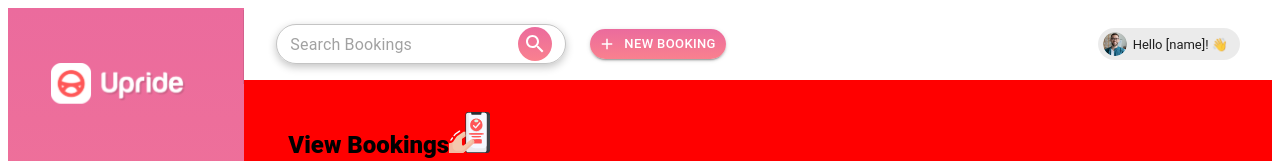
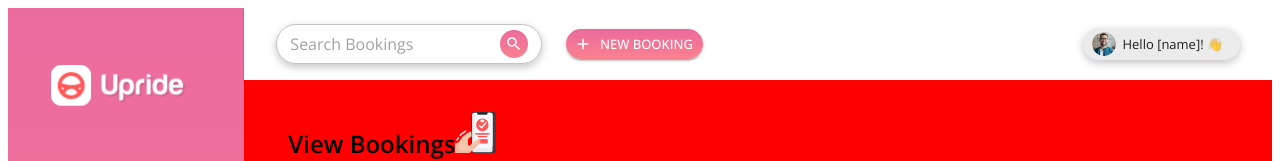
Before and after one commit to decipher-cs/upride-reactjs-task, a React (Vite) app: page / in a window 1280 px wide. Shown: the top 161 px of the page. Built offline with nearby package versions, Linux system fonts and the light colour scheme; no server answers.

Commit message:
Refactored theme into different component

```diff
--- a/src/App.tsx
+++ b/src/App.tsx
@@ -1,35 +1,12 @@
-import { Box, ThemeOptions, ThemeProvider, createTheme } from '@mui/material'
+import { Box, ThemeProvider } from '@mui/material'
 import { BookingsPagination } from './components/BookingsPagination'
 import { SidePanel } from './components/SidePanel'
 import { TitleBar } from './components/TitleBar'
-import { red } from '@mui/material/colors'
-
-const theme = createTheme({
-    palette: {
-        primary: {
-            main: red[400],
-        },
-    },
-    components: {
-        MuiTextField: {
-            styleOverrides: {
-                root: {},
-            },
-        },
-        MuiOutlinedInput: {
-            styleOverrides: {
-                root: {
-                    boxShadow: 'rgba(0, 0, 0, 0.24) 0px 3px 8px',
-                    borderRadius: '100px',
-                },
-            },
-        },
-    },
-})
+import { customTheme } from './utility/MuiCustomTheme'
 
 const App = () => {
     return (
-        <ThemeProvider theme={theme}>
+        <ThemeProvider theme={customTheme}>
             <Box display='flex' sx={{ height: '100vh', overflow: 'hidden' }}>
                 <SidePanel
                     sx={{
@@ -38,8 +15,8 @@
                     }}
                 />
 
-                <Box sx={{ flexBasis: '100%' }}>
-                    <TitleBar sx={{}} />
+                <Box sx={{ flexBasis: '100%', display: 'grid', alignContent: 'flex-start' }}>
+                    <TitleBar sx={{ height: 'fit-content' }} />
                     <BookingsPagination sx={{ height: 'auto' }} />
                 </Box>
             </Box>
```
